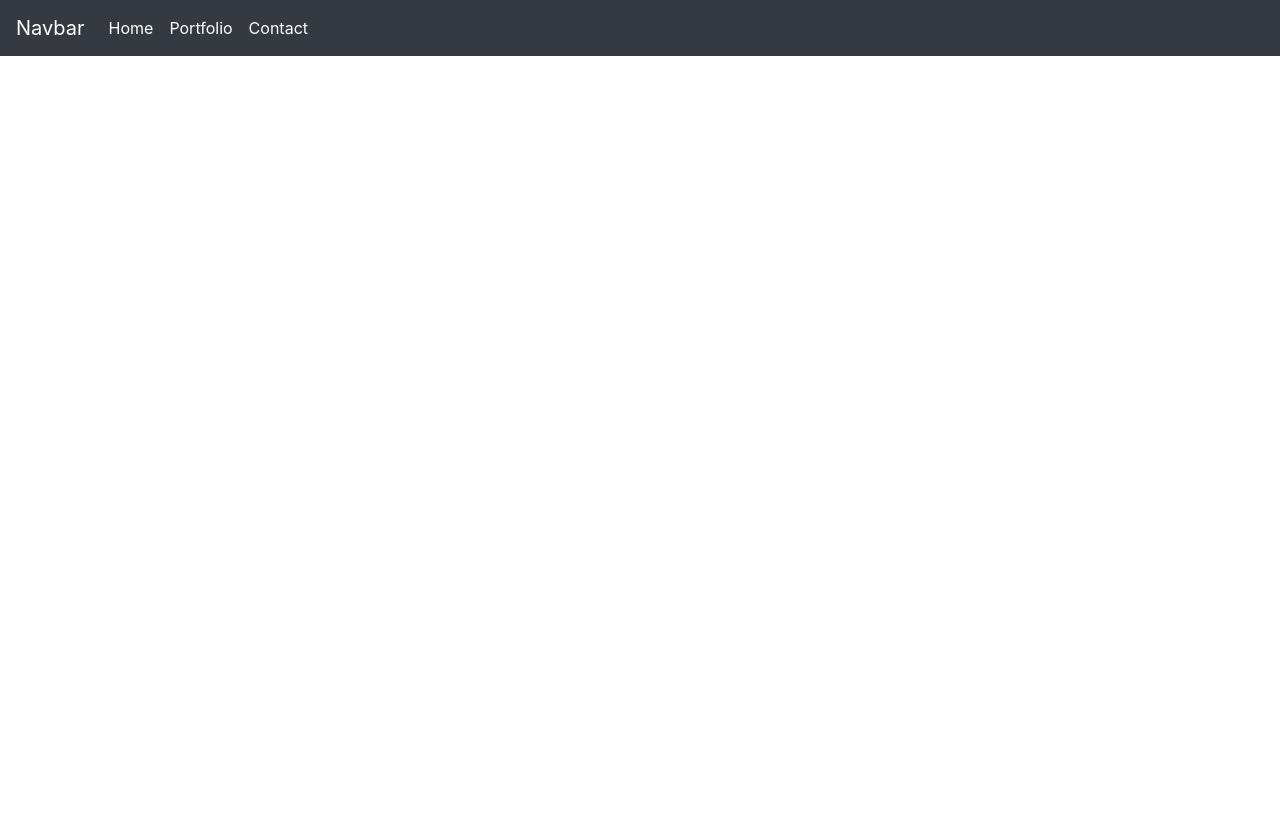
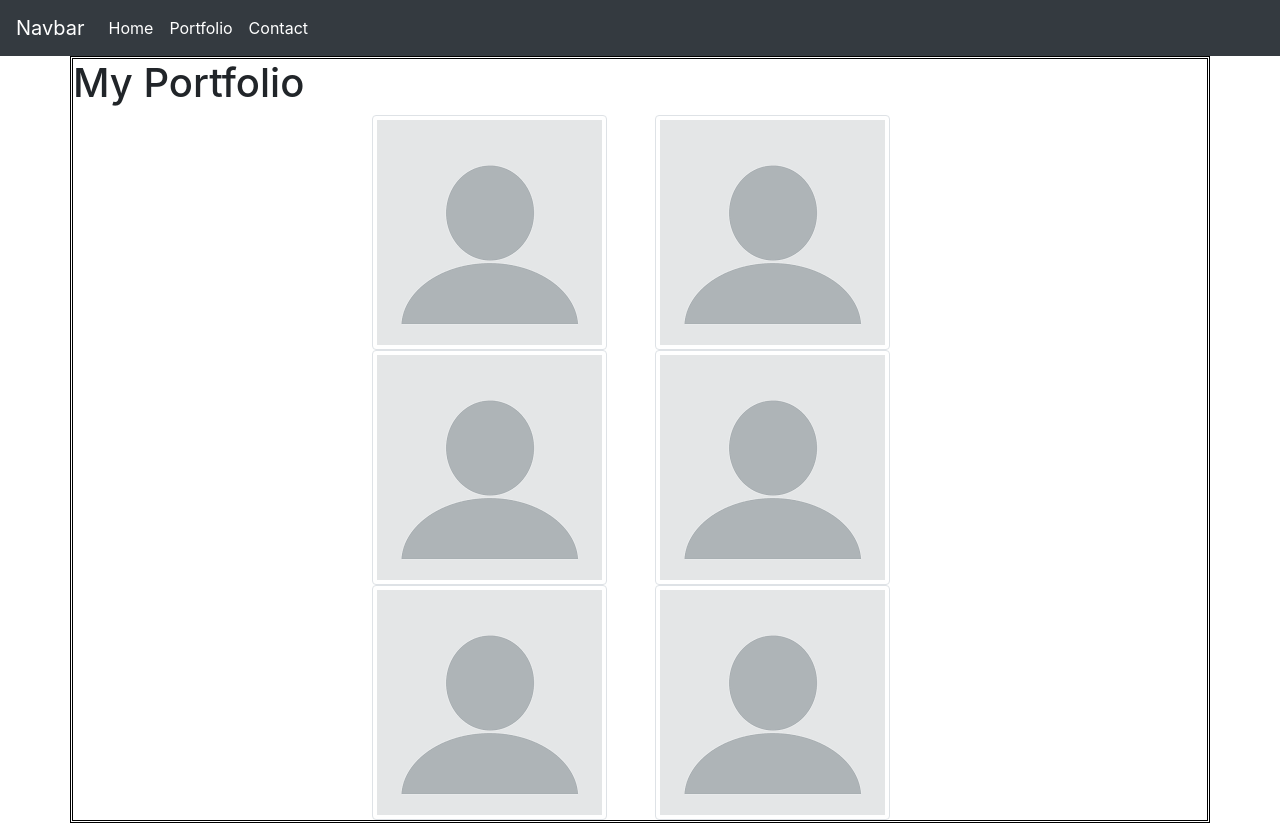
Before and after one commit to Alushi96/alushi96-homework-2, a plain HTML site: page portfolio.html in a window 1280 px wide. Before the commit the page ends 800 px from the top, so only its background shows below. Drawn offline with nearby package versions, Linux system fonts and the light colour scheme.

Commit message:
Step6 - Added content to porfolio

```diff
--- a/portfolio.html
+++ b/portfolio.html
@@ -31,4 +31,38 @@
               </li>
           </ul>
         </div>
+      </div>
       </nav>
+
+      <div class="container">
+        <div class="row">
+          <h1>My Portfolio</h1>
+        </div>
+        <div class="row">
+          <div class="col-md-3"></div>
+          <div class="col-md-3">
+            <img src="profile-image.jpg" alt="..." class="img-thumbnail">
+          </div>
+          <div class="col-md-3">
+            <img src="profile-image.jpg" alt="..." class="img-thumbnail">
+          </div>
+        </div>
+        <div class="row">
+          <div class="col-md-3"></div>
+          <div class="col-md-3">
+            <img src="profile-image.jpg" alt="..." class="img-thumbnail">
+          </div>
+          <div class="col-md-3">
+            <img src="profile-image.jpg" alt="..." class="img-thumbnail">
+          </div>
+        </div>
+        <div class="row">
+          <div class="col-md-3"></div>
+          <div class="col-md-3">
+            <img src="profile-image.jpg" alt="..." class="img-thumbnail">
+          </div>
+          <div class="col-md-3">
+            <img src="profile-image.jpg" alt="..." class="img-thumbnail">
+          </div>
+        </div>
+      </div>
--- a/style.css
+++ b/style.css
@@ -5,3 +5,8 @@
 #card {
     float: right;
 }
+
+.container {
+    border-style: double;
+    border-color: black;
+}
```
